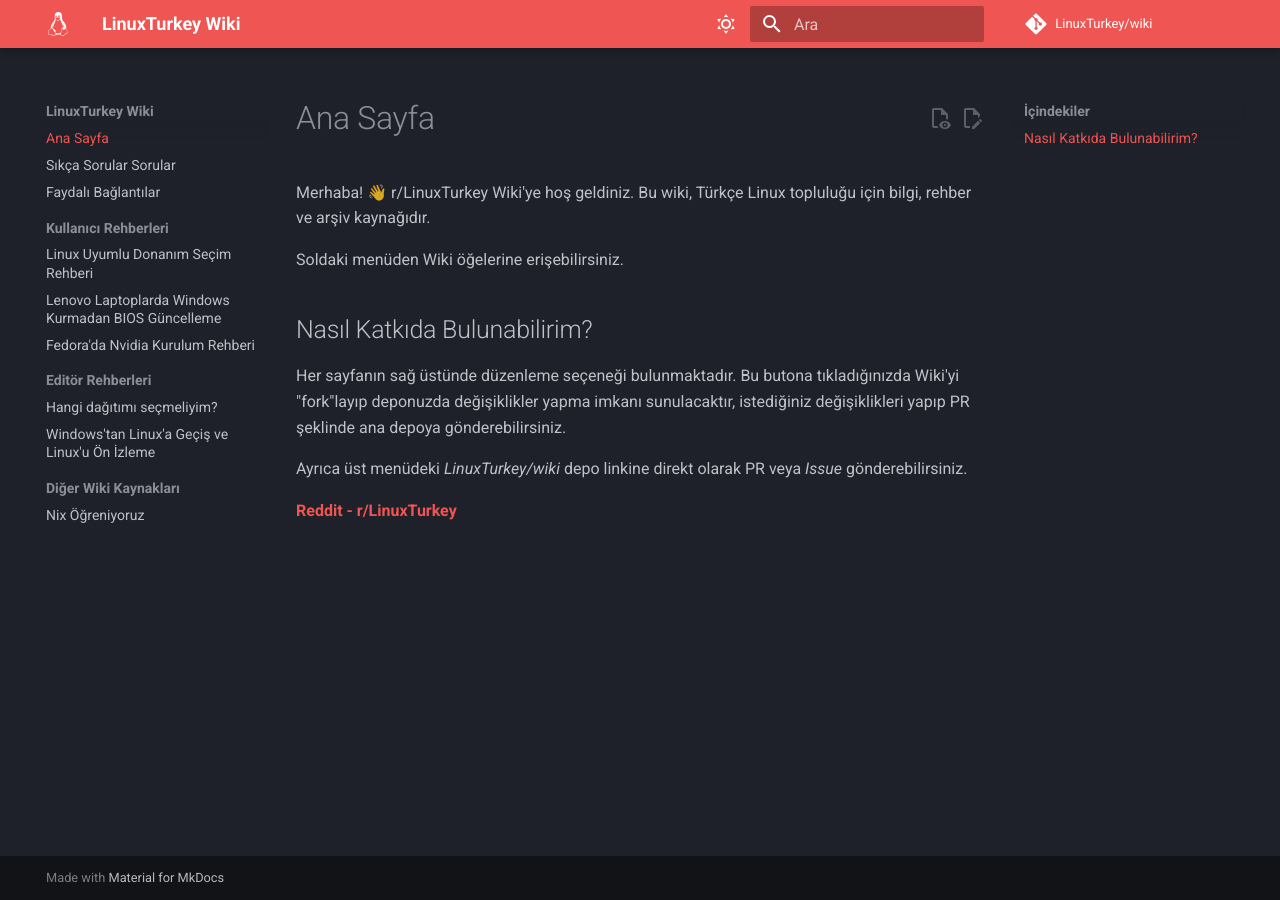
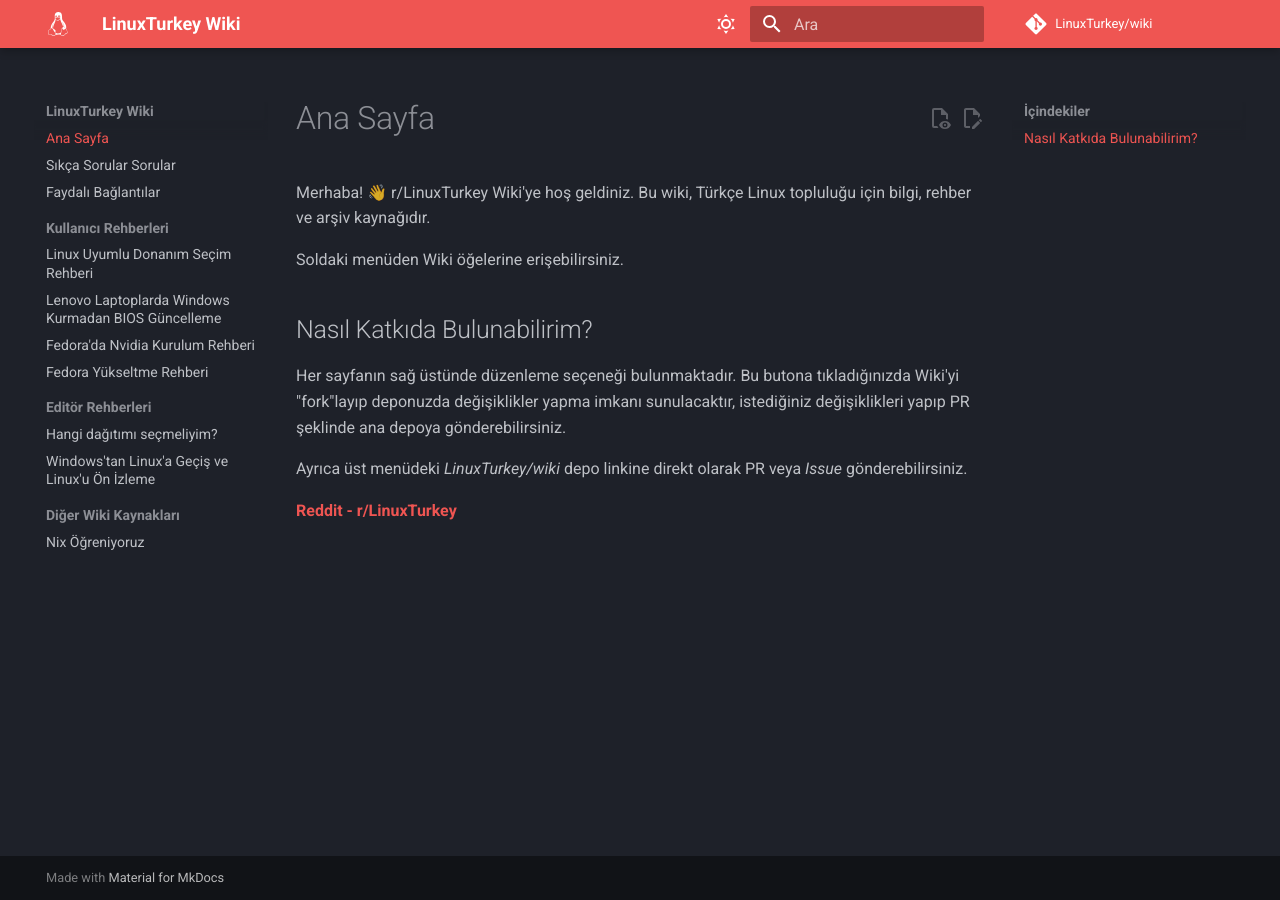
Before and after one commit to LinuxTurkey/wiki, an MkDocs documentation site: the page built from src/index.md, in a window 1280 px wide. Built offline with MkDocs 1.6.1 and Material for MkDocs 9.7.7, drawn with Linux system fonts in a browser that asks for light colours; comment, search, counter and statistics services are not loaded.

Commit message:
guide added to yml

```diff
--- a/mkdocs.yml
+++ b/mkdocs.yml
@@ -60,6 +60,7 @@
       - rehberler/linux_uyumlu_donanim.md
       - rehberler/lenovo_bios.md
       - rehberler/fedora-nvidia-akmod-rehberi.md
+      - rehberler/fedora-yukseltme-rehberi.md
   - Editör Rehberleri:
       - rehberler/hangi_dagitim.md
       - rehberler/windowstan_linuxa.md
```
